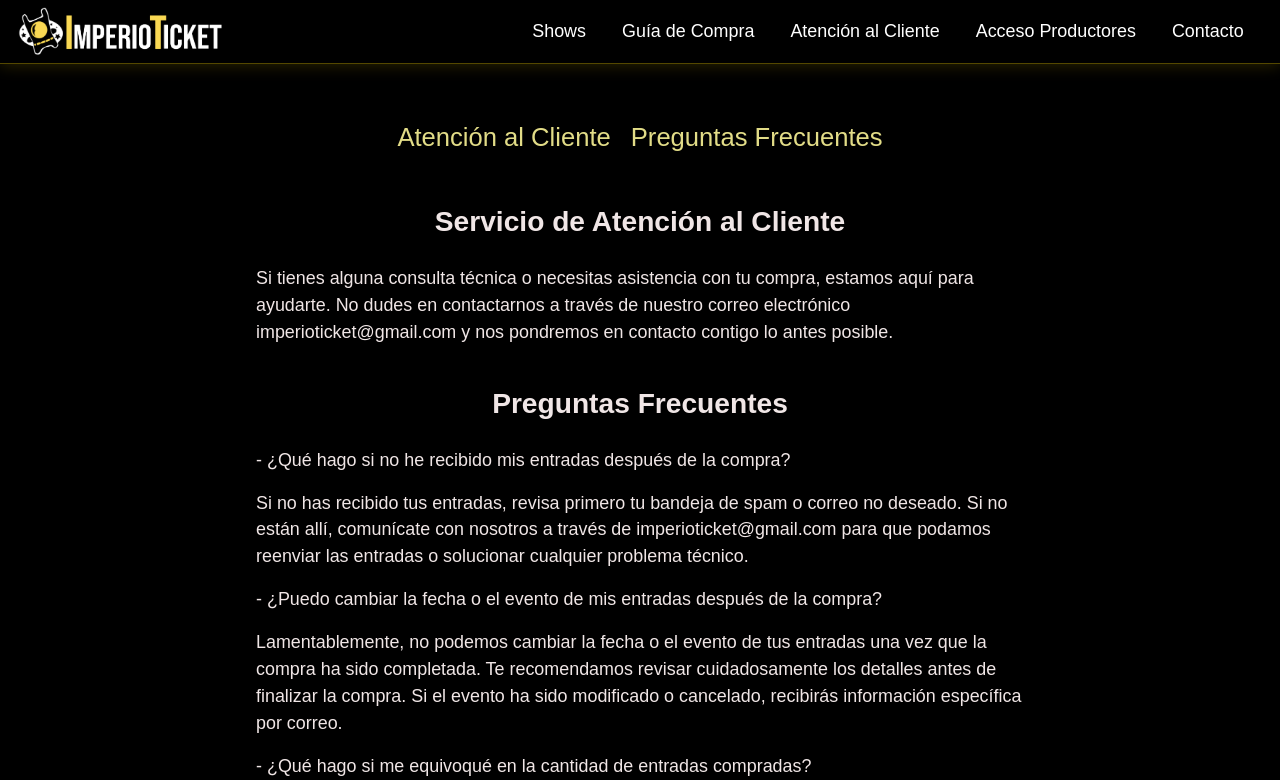
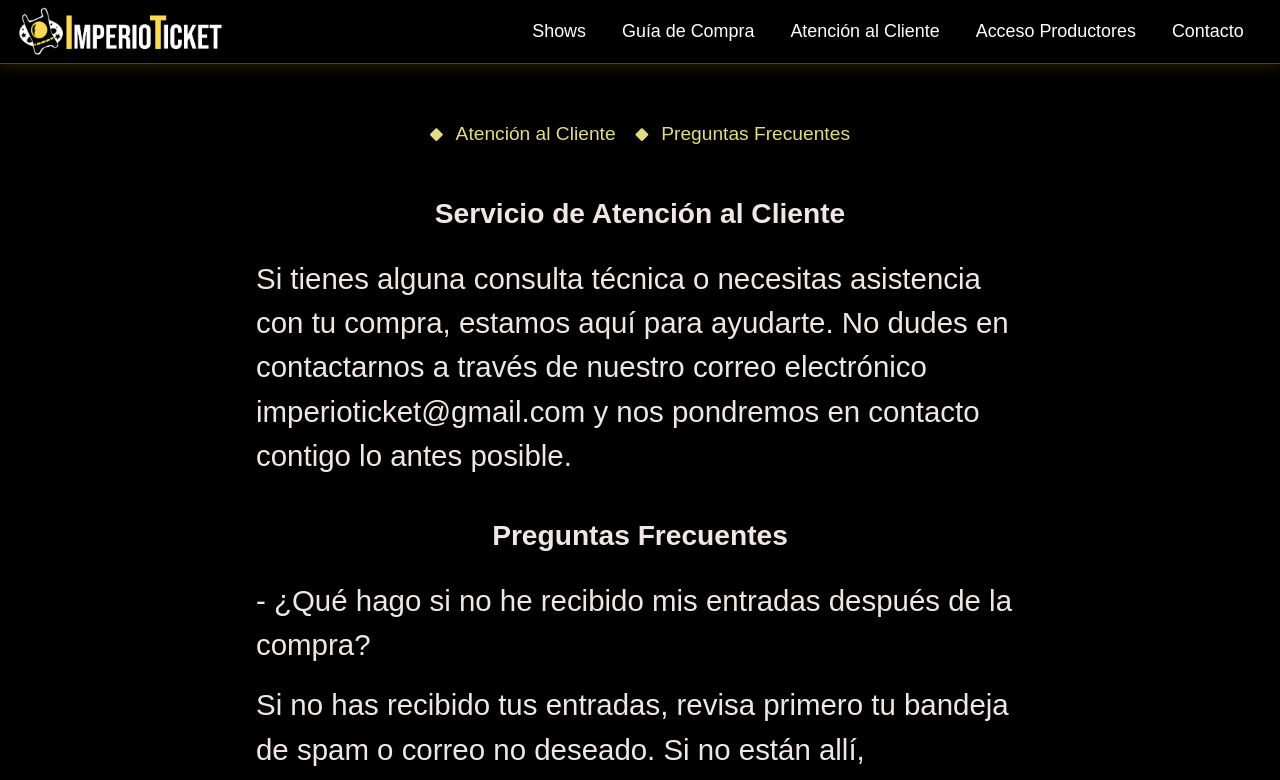
Before and after one commit to LeonardoRiera/IMPERIOtickets, a React (Vite) app: page /AtencionAlCliente in a window 1280 px wide. Shown: the top 780 px of the page. Built offline with nearby package versions, Linux system fonts and the light colour scheme; a web font is replaced by a local one.

Commit message:
correccion de textos gral en guia de compra

```diff
--- a/src/Components/AtencionCliente/AtencionCliente.css
+++ b/src/Components/AtencionCliente/AtencionCliente.css
@@ -18,7 +18,7 @@
 .tituloInformacionAtencion {
     padding: 1.5vmax;
     font-family: 'Clash Grotesk', sans-serif;
-    font-size: 2vmax;
+    font-size: 1.5vmax;
     color: #e2dc87;
 }
 
@@ -57,6 +57,11 @@
     font-weight: 400;
 }
 
+.iconsat {
+    font-size: 1vmax;
+    margin-right: 1vmax;
+}
+
 
 
 /* ++++++++++++++++++++++++ media query |  pantalla gigante |   ++++++++++++++++++++++++++++++++++*/
@@ -73,6 +78,10 @@
 
 @media screen and (max-width:1400px) {
 
+    .AtencionClienteContainer p {
+        font-size: 2.3vmax;
+
+    }
 
 }
 
--- a/src/Components/AtencionCliente/AtencionCliente.jsx
+++ b/src/Components/AtencionCliente/AtencionCliente.jsx
@@ -13,9 +13,9 @@ const AtencionCliente = () => {
       <div className='AtencionClienteContainer'>
 
         <h2 className='tituloInformacionAtencion'>
-          <a href="#atencionAlCliente">Atención al Cliente</a>
+          <a href="#atencionAlCliente"><i class="bi bi-diamond-fill iconsat"></i>Atención al Cliente</a>
 
-          <a href="#preguntasFrecuentes">Preguntas Frecuentes</a>
+          <a href="#preguntasFrecuentes"><i class="bi bi-diamond-fill iconsat"></i>Preguntas Frecuentes</a>
         </h2>
 
         <h3 className='Atencionh3'>Servicio de Atención al Cliente</h3>
--- a/src/Components/GuiaDeCompra/GuiaDeCompra.css
+++ b/src/Components/GuiaDeCompra/GuiaDeCompra.css
@@ -18,7 +18,7 @@
 .tituloInformacionGuia {
     padding: 1.5vmax;
     font-family: 'Clash Grotesk', sans-serif;
-    font-size: 2vmax;
+    font-size: 1.5vmax;
     color: #e2dc87;
 }
 
@@ -58,6 +58,11 @@
     font-size: 1.4vmax;
     text-align: start;
     font-weight: 400;
+}
+
+.iconGuia {
+    font-size: 1vmax;
+    margin-right: 1vmax;
 }
 
 
--- a/src/Components/GuiaDeCompra/GuiaDeCompra.jsx
+++ b/src/Components/GuiaDeCompra/GuiaDeCompra.jsx
@@ -14,9 +14,9 @@ export const GuiaDeCompra = () => {
 
         {/* Enlaces de navegación */}
         <h2 className='tituloInformacionGuia'>
-          <a href="#guiaDeCompra">Guía de Compra</a>
-          <a href="#metodosDePago">Métodos de Pago</a>
-          <a href="#terminosCondiciones">Términos y Condiciones</a>
+          <a href="#guiaDeCompra"><i class="bi bi-diamond-fill iconGuia"></i>Guía de Compra</a>
+          <a href="#metodosDePago"><i class="bi bi-diamond-fill iconGuia"></i>Métodos de Pago</a>
+          <a href="#terminosCondiciones"><i class="bi bi-diamond-fill iconGuia"></i>Términos y Condiciones</a>
         </h2>
         <h3 id="guiaDeCompra" className='tituloInformacionAdministrativa'>Guía de compra</h3>
 
```
